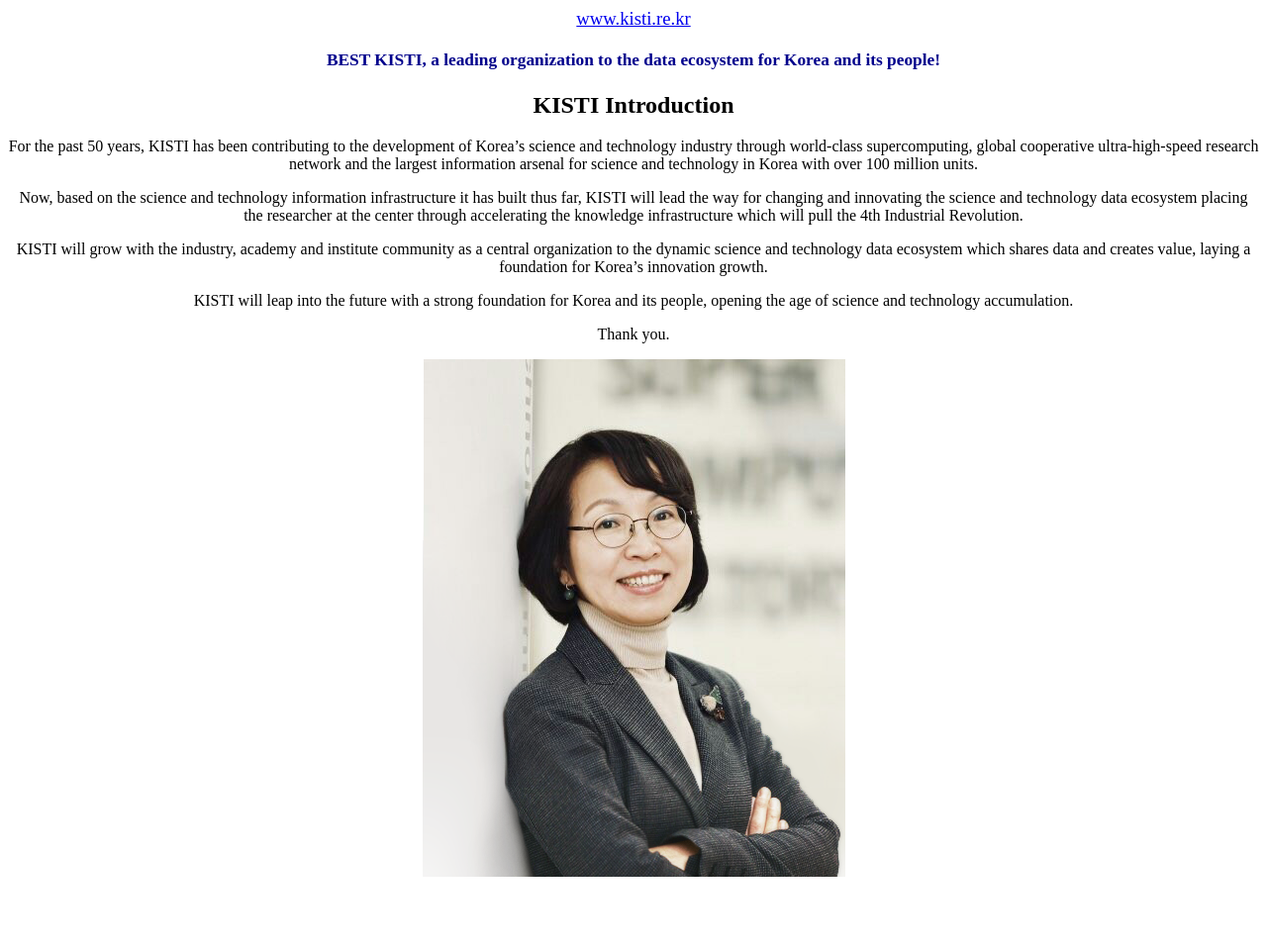
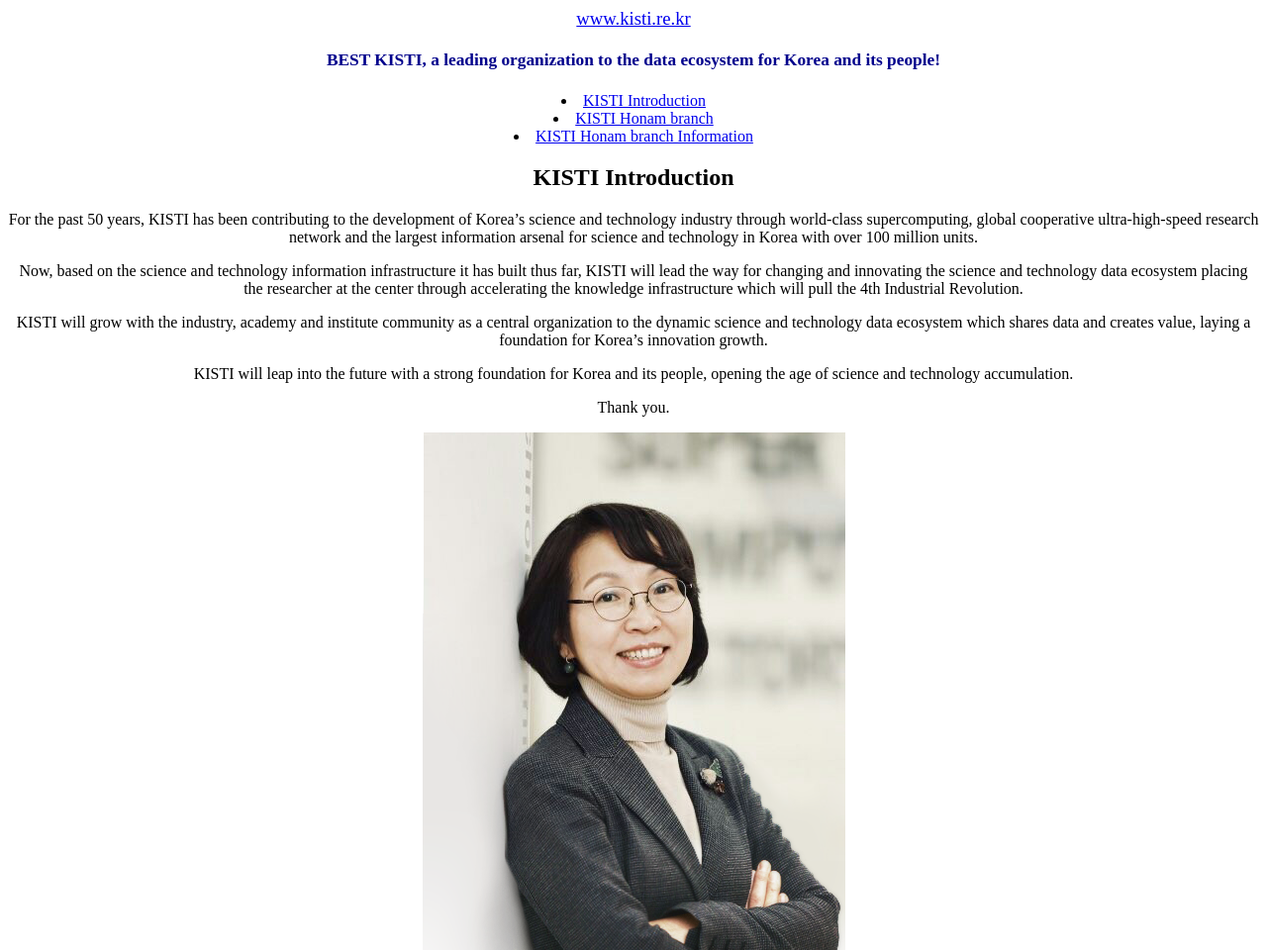
Before and after one commit to hyondyong/kist.index.html, a plain HTML site: page 1.KISTI.html in a window 1280 px wide. Shown: the whole page at 99% size. Before the commit the page ends 902 px from the top, so only its background shows below. Drawn offline with Linux system fonts and the light colour scheme.

Commit message:
Add files via upload

```diff
--- a/1.KISTI.html
+++ b/1.KISTI.html
@@ -5,6 +5,11 @@
 <center><span style="font-size:14pt;"><p><a href="http://www.kisti.re.kr/"target="blank"title="홈페이지로 연결됩니다.^^">www.kisti.re.kr</a></p></center></span>
 <center><h4><span style="font-size:13pt;"><font color="#00008C">
  BEST KISTI, a leading organization to the data ecosystem for Korea and its people!</h4></span></font>
+
+ <li><a href="1.KISTI.html"> KISTI Introduction</a></li>
+ <li><a href="2.KISTI.html"> KISTI Honam branch</a></li>
+ <li><a href="3.KISTI.html"> KISTI Honam branch Information</a></li>
+
 
 </head>
 <body>
```
Also changed, not shown: 2.KISTI.html (+3 -0 lines), 3.KISTI.html (+3 -0 lines).
